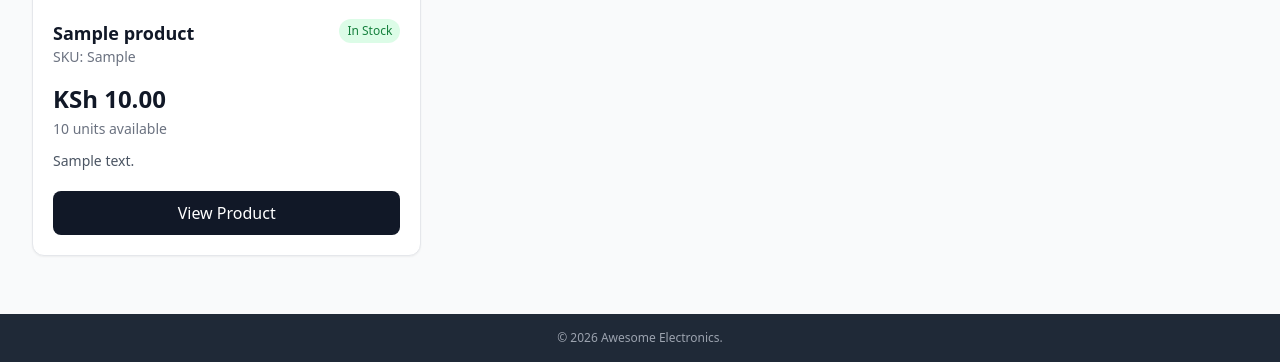
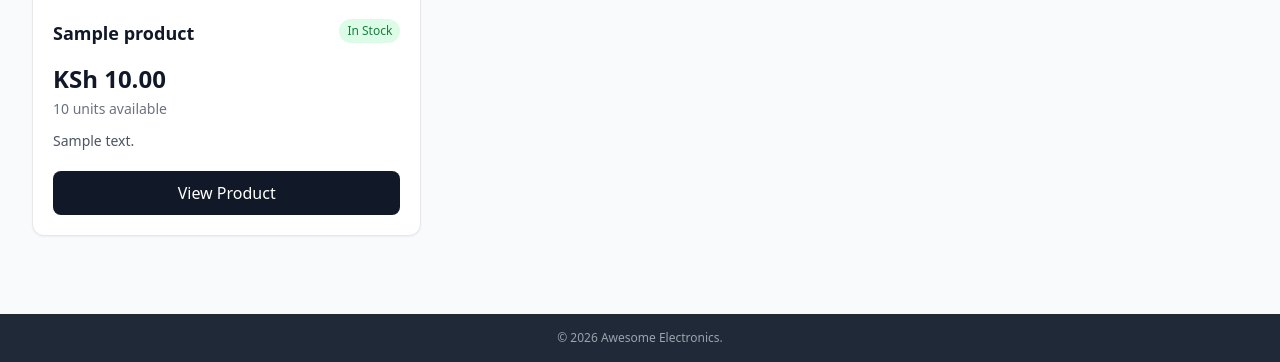
Before and after one commit to sammyn7m-bit/django-inventory-sales-system, a Django app: page / in a window 1280 px wide. Shown: the part 438-800 px from the top of the page. Run offline with Django 5.2, Linux system fonts and the light colour scheme; tables that the repository leaves empty hold one stand-in row (values such as "Sample post"); some libraries are stand-ins or nearby versions.

Commit message:
Remove sku from sales templates

```diff
--- a/sales/templates/sales/product_catalog.html
+++ b/sales/templates/sales/product_catalog.html
@@ -57,9 +57,6 @@
                             {{ product.name }}
                         </h2>
 
-                        <p class="text-sm text-gray-500">
-                            SKU: {{ product.sku }}
-                        </p>
                     </div>
 
                     {% if product.stock_on_hand > 0 %}
--- a/sales/templates/sales/product_detail.html
+++ b/sales/templates/sales/product_detail.html
@@ -54,10 +54,6 @@
                 <div class="flex items-start justify-between gap-4">
 
                     <div>
-
-                        <p class="text-sm text-gray-500">
-                            SKU: {{ product.sku }}
-                        </p>
 
                         <h1 class="mt-2 text-3xl font-bold text-gray-900">
                             {{ product.name }}
```
